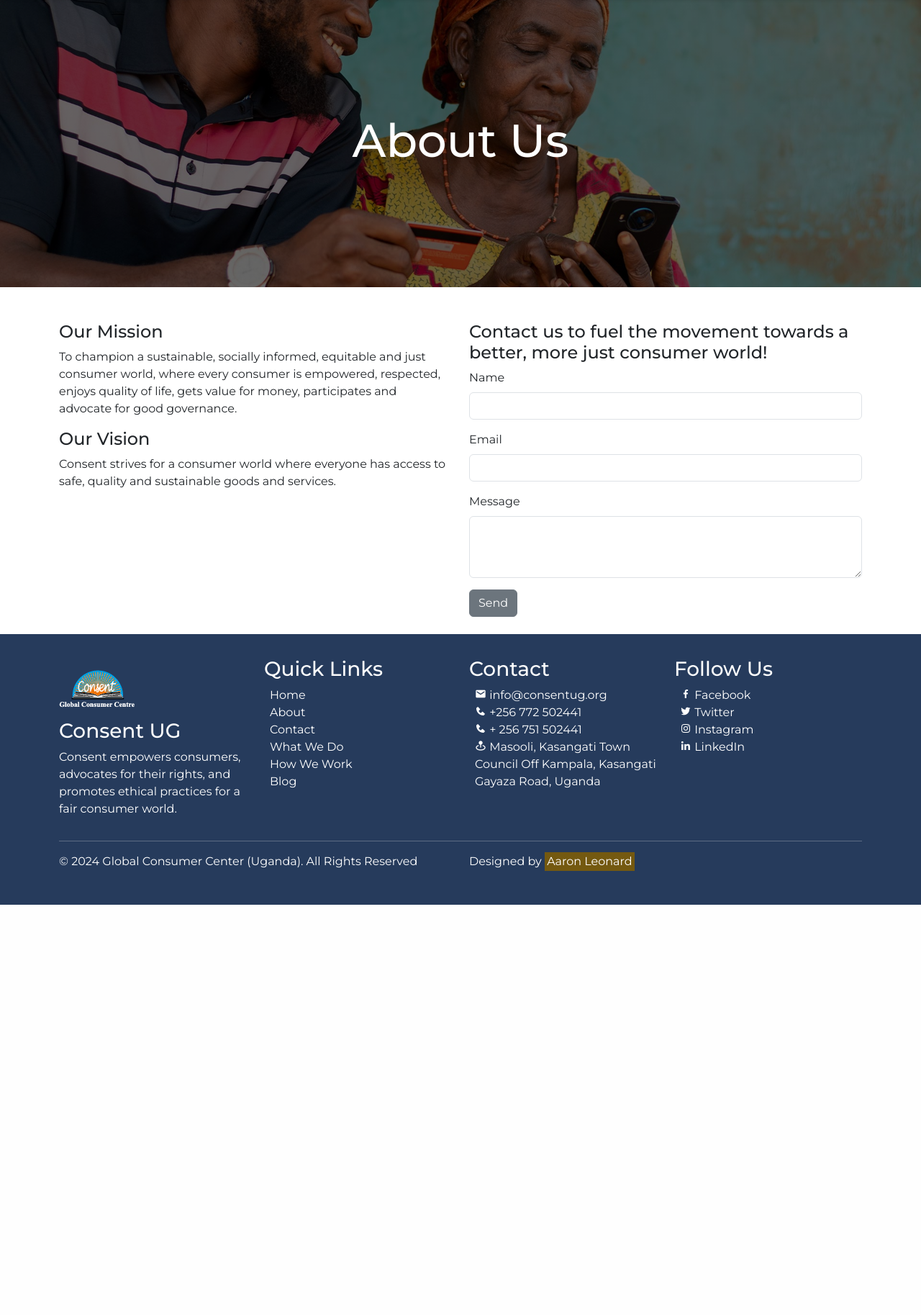
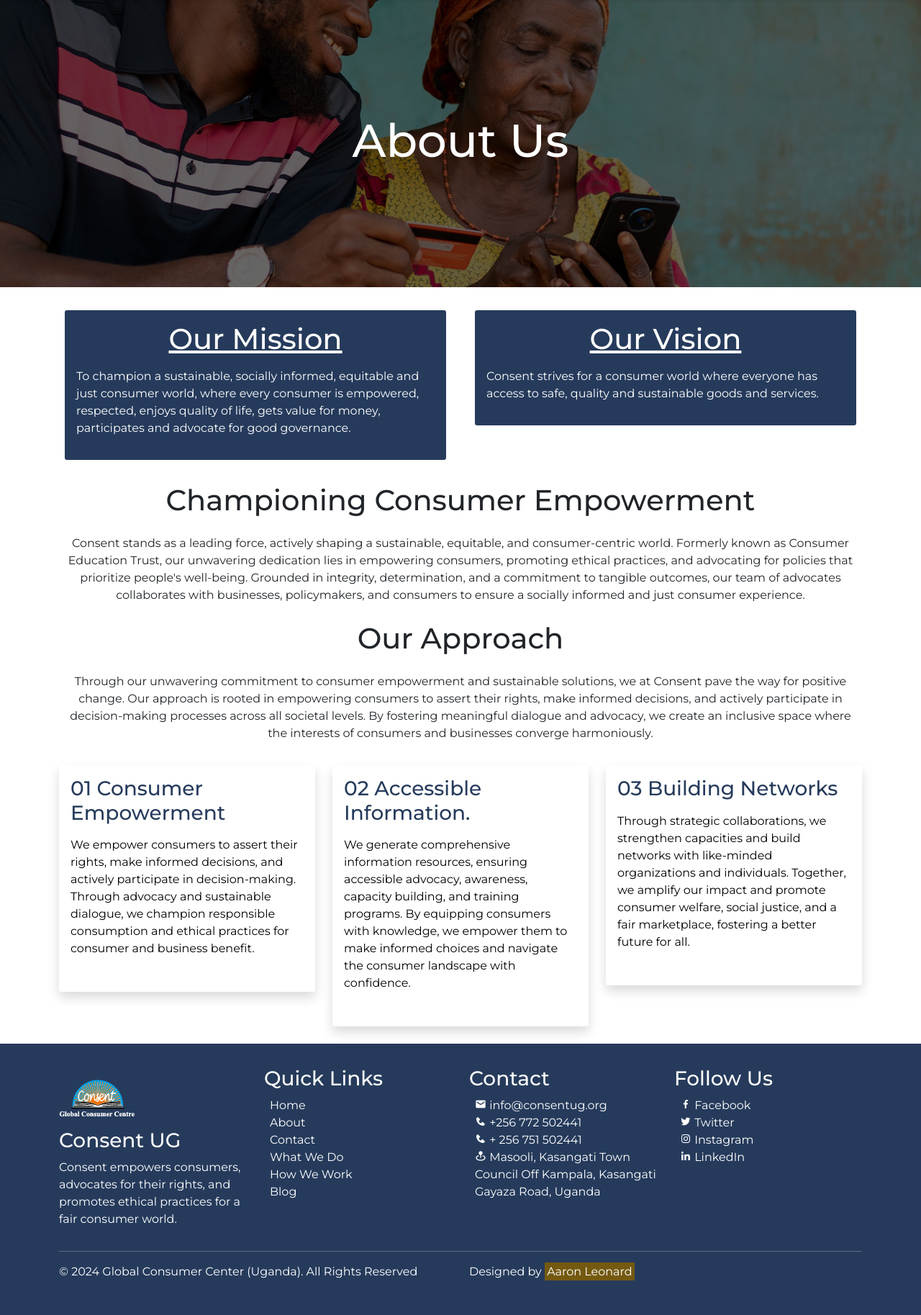
Before and after one commit to Leon12-aaryson/ConsentUg, a Laravel app: page /about in a window 1280 px wide. Shown: the part 84-1911 px from the top of the page at 72% size. Before the commit the page ends 1341 px from the top, so only its background shows below. Run offline with Laravel 12, Linux system fonts and the light colour scheme.

Commit message:
about page adjustment

```diff
--- a/public/css/responsive.css
+++ b/public/css/responsive.css
@@ -72,9 +72,15 @@
     }
 
     .newsletter h3 {
-        font-size: 1.3rem;
+        font-size: 1.4rem;
         margin-bottom: 0.5rem;
         font-weight: 600;
         color: #263b5c;
     }
+
+    .vision h1, .mission h1 {
+        color: white;
+        margin-bottom: .5rem;
+        font-size: 1.3rem;
+    }
 }
--- a/public/css/styles.css
+++ b/public/css/styles.css
@@ -229,6 +229,26 @@ ul {
     margin-top: 2rem;
 }
 
+.events h1 {
+    font-size: 2.5rem;
+    font-weight: 500;
+    color: #263b5c;
+    margin-top: 2rem;
+    text-align: center;
+    width: 70%;
+    margin: 0 auto;
+}
+
+.events h1::after {
+    content: "";
+    display: block;
+    width: 50px;
+    height: 3px;
+    background-color: #f8b400;
+    margin: 0 auto;
+    margin-top: .5rem;
+}
+
 .event-info {
     padding: 1rem;
     margin-bottom: 1rem;
@@ -237,8 +257,8 @@ ul {
 .event-info h3 {
     font-size: 1.3rem;
     font-weight: 500;
+    margin-top: 2rem;
     color: #263b5c;
-    margin-top: 2rem;
     margin: 0 auto;
 }
 
@@ -299,3 +319,44 @@ ul {
     letter-spacing: 1px;
     transition: all .5s ease;
 }
+
+.about-details {
+    padding: 1rem;
+    margin-bottom: 1rem;
+}
+
+.about-us h1 {
+    font-size: 2.5rem;
+    font-weight: 500;
+    color: #263b5c;
+    margin-top: 2rem;
+    text-align: center;
+    width: 70%;
+    margin: 0 auto;
+}
+
+.about-info {
+    padding: 1rem;
+    margin-bottom: 1rem;
+    color: black;
+}
+
+.about-info h3 {
+    font-weight: 500;
+    color: #263b5c;
+    margin-bottom: 1rem;
+}
+
+.vision h1, .mission h1 {
+    color: white;
+    margin-bottom: 1rem;
+    text-decoration: underline;
+}
+
+.vision, .mission {
+    color: white !important;
+    background-color: #263b5c;
+    padding: 1rem;
+    border-radius: .2rem;
+    margin: 0.5rem;
+}
--- a/resources/views/about.blade.php
+++ b/resources/views/about.blade.php
@@ -9,34 +9,87 @@
 </div>
 @section('body')
     <div class="container">
-        <div class="row mt-4">
-            <div class="col-md-6">
-                <h4>Our Mission</h4>
-                <p>To champion a sustainable, socially informed, equitable and just consumer world, where every consumer is
-                    empowered, respected, enjoys quality of life, gets value for money, participates and advocate for good
-                    governance.</p>
-                <h4>Our Vision</h4>
-                <p>Consent strives for a consumer world where everyone has access to safe, quality and sustainable goods and
-                    services.</p>
+        <div class="about-us">
+            <div class="row">
+                <div class="col-md-6">
+                    <div class="mission">
+                        <h1>Our Mission</h1>
+                        <p>To champion a sustainable, socially informed, equitable and just consumer world, where every
+                            consumer is empowered, respected, enjoys quality of life, gets value for money, participates and
+                            advocate for good governance.</p>
+                    </div>
+                </div>
+                <div class="col-md-6">
+                    <div class="vision">
+                        <h1>Our Vision</h1>
+                        <p>Consent strives for a consumer world where everyone has access to safe, quality and sustainable
+                            goods and services.</p>
+                    </div>
+                </div>
             </div>
-            <div class="col-md-6">
-                <h4>Contact us to fuel the movement towards a better, more just consumer world!</h4>
-                <form action="/contact" method="POST">
-                    @csrf
-                    <div class="mb-3">
-                        <label for="name" class="form-label">Name</label>
-                        <input type="text" class="form-control" id="name" name="name">
+        </div>
+        <div class="about-detail">
+            <div class="text-center m-auto">
+                <h1 class="text-center mt-4">Championing Consumer Empowerment</h1>
+                <p class="mt-4">Consent stands as a leading force, actively shaping a sustainable, equitable, and
+                    consumer-centric world. Formerly known as Consumer Education Trust, our unwavering dedication lies in
+                    empowering consumers, promoting ethical practices, and advocating for policies that prioritize people's
+                    well-being. Grounded in integrity, determination, and a commitment to tangible outcomes, our team of
+                    advocates collaborates with businesses, policymakers, and consumers to ensure a socially informed and
+                    just consumer experience.</p>
+            </div>
+            <div class="text-center m-auto">
+                <h1 class="text-center mt-4">Our Approach</h1>
+                <p class="mt-4">Through our unwavering commitment to consumer empowerment and sustainable
+                    solutions, we at
+                    Consent pave the way for positive change. Our approach is rooted in empowering consumers to
+                    assert their
+                    rights, make informed decisions, and actively participate in decision-making processes across
+                    all
+                    societal levels. By fostering meaningful dialogue and advocacy, we create an inclusive space
+                    where the
+                    interests of consumers and businesses converge harmoniously.</p>
+            </div>
+        </div>
+        <div class="about">
+            <div class="row">
+                <div class="col-md-4">
+                    <div class="card shadow">
+                        <div class="about-info">
+                            <h3><span>01</span> Consumer Empowerment</h3>
+                            <p>We empower consumers to assert their rights, make informed decisions, and actively
+                                participate in decision-making. Through advocacy and sustainable dialogue, we
+                                champion
+                                responsible consumption and ethical practices for consumer and business benefit.</p>
+                        </div>
                     </div>
-                    <div class="mb-3">
-                        <label for="email" class="form-label">Email</label>
-                        <input type="email" class="form-control" id="email" name="email">
+                </div>
+                <div class="col-md-4">
+                    <div class="card shadow">
+                        <div class="about-info">
+                            <h3><span>02</span> Accessible Information.</h3>
+                            <p>We generate comprehensive information resources, ensuring accessible advocacy,
+                                awareness,
+                                capacity building, and training programs. By equipping consumers with knowledge, we
+                                empower
+                                them to make informed choices and navigate the consumer landscape with confidence.
+                            </p>
+                        </div>
                     </div>
-                    <div class="mb-3">
-                        <label for="message" class="form-label">Message</label>
-                        <textarea class="form-control" id="message" name="message" rows="3"></textarea>
+                </div>
+                <div class="col-md-4">
+                    <div class="card shadow">
+                        <div class="about-info">
+                            <h3><span>03</span> Building Networks</h3>
+                            <p>Through strategic collaborations, we strengthen capacities and build networks with
+                                like-minded organizations and individuals. Together, we amplify our impact and
+                                promote
+                                consumer welfare, social justice, and a fair marketplace, fostering a better future
+                                for
+                                all.</p>
+                        </div>
                     </div>
-                    <button type="submit" class="btn btn-secondary">Send</button>
-                </form>
+                </div>
             </div>
         </div>
     </div>
--- a/resources/views/layouts/app.blade.php
+++ b/resources/views/layouts/app.blade.php
@@ -88,12 +88,12 @@
                 <div class="col-lg-3 col-md-6">
                     <h3>Quick Links</h3>
                     <ul>
-                        <li><a href="#">Home</a></li>
-                        <li><a href="#about">About</a></li>
-                        <li><a href="#poetry">Contact</a></li>
-                        <li><a href="#books">What We Do</a></li>
-                        <li><a href="#events">How We Work</a></li>
-                        <li><a href="#events">Blog</a></li>
+                        <li><a href="/">Home</a></li>
+                        <li><a href="about">About</a></li>
+                        <li><a href="contact">Contact</a></li>
+                        <li><a href="what-we-do">What We Do</a></li>
+                        <li><a href="how-we-work">How We Work</a></li>
+                        <li><a href="events">Blog</a></li>
                     </ul>
                 </div>
                 <div class="col-lg-3 col-md-6">
```
Also changed, not shown: resources/views/contact.blade.php (+10 -0 lines), resources/views/index.blade.php (+6 -6 lines).
